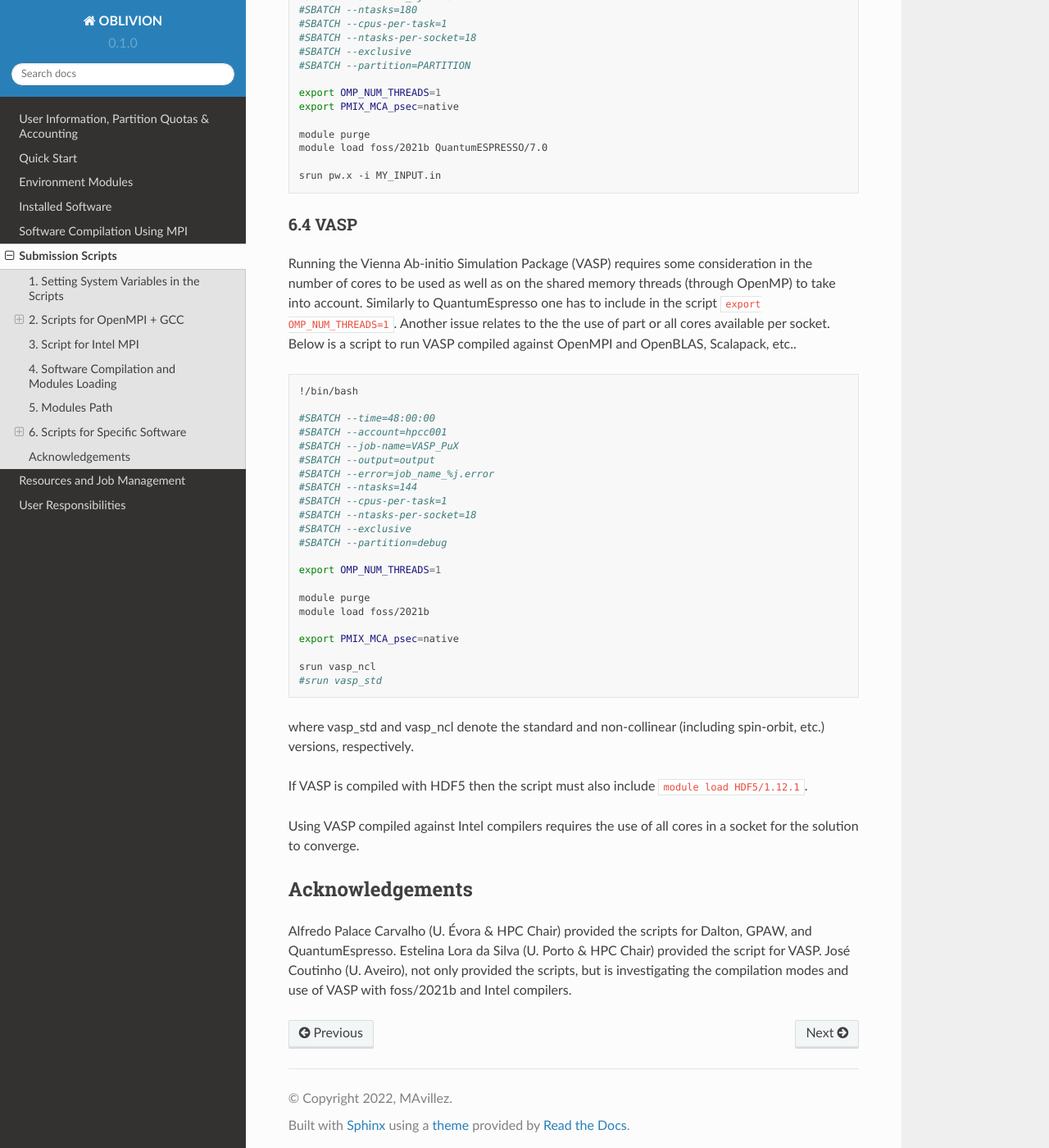
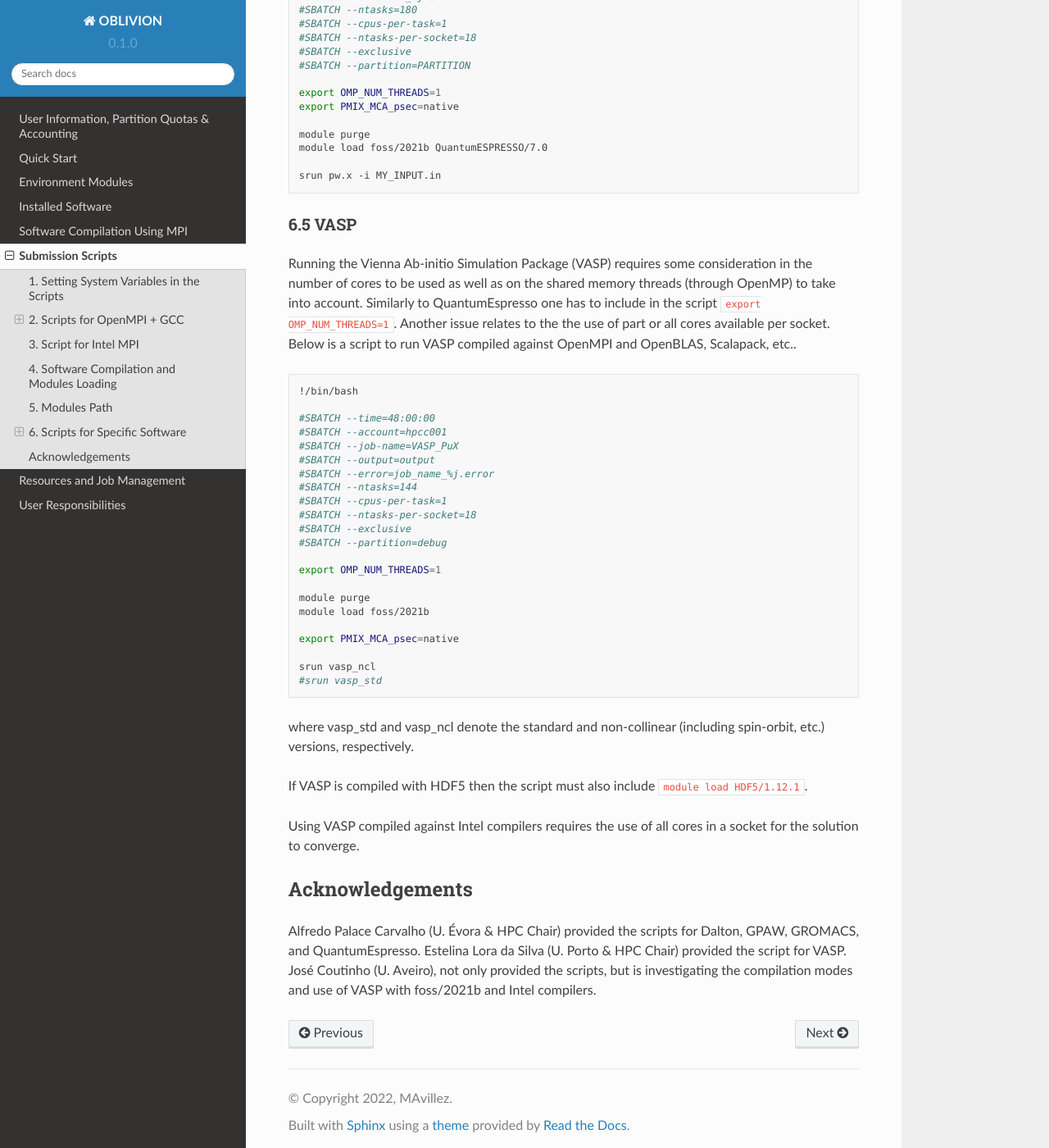
Before and after one commit to mavillez/Oblivion, a Sphinx documentation site: the page built from docs/source/scripts.rst, in a window 1280 px wide and 1400 px high, scrolled down 6792 px. Shown: the whole window at 82% size. Built offline with Sphinx 7.4.7 and the Read the Docs theme 2.0.0, drawn with Linux system fonts in a browser that asks for light colours.

Commit message:
Update scripts.rst

```diff
--- a/docs/source/scripts.rst
+++ b/docs/source/scripts.rst
@@ -373,7 +373,7 @@ use of threads in a compute node the script should include ``export OMP_NUM_THRE
   srun pw.x -i MY_INPUT.in
 
 
-6.4 VASP
+6.5 VASP
 ~~~~~~~~
 
 Running the Vienna Ab-initio Simulation Package (VASP) requires some consideration in the number of cores to be used as well as on the shared memory threads (through OpenMP) to take into account. Similarly to QuantumEspresso one has to include in the script ``export OMP_NUM_THREADS=1``. Another issue relates to the the use of part or all cores available per socket. Below is a script to run VASP compiled against OpenMPI and OpenBLAS, Scalapack, etc..
@@ -412,6 +412,6 @@ Using VASP compiled against Intel compilers requires the use of all cores in a s
 Acknowledgements
 ---------------
 
-Alfredo Palace Carvalho (U. Évora & HPC Chair) provided the scripts for Dalton, GPAW, and QuantumEspresso.
+Alfredo Palace Carvalho (U. Évora & HPC Chair) provided the scripts for Dalton, GPAW, GROMACS, and QuantumEspresso.
 Estelina Lora da Silva (U. Porto & HPC Chair) provided the script for VASP.
 José Coutinho (U. Aveiro), not only provided the scripts, but is investigating the compilation modes and use of VASP with foss/2021b and Intel compilers.
```
